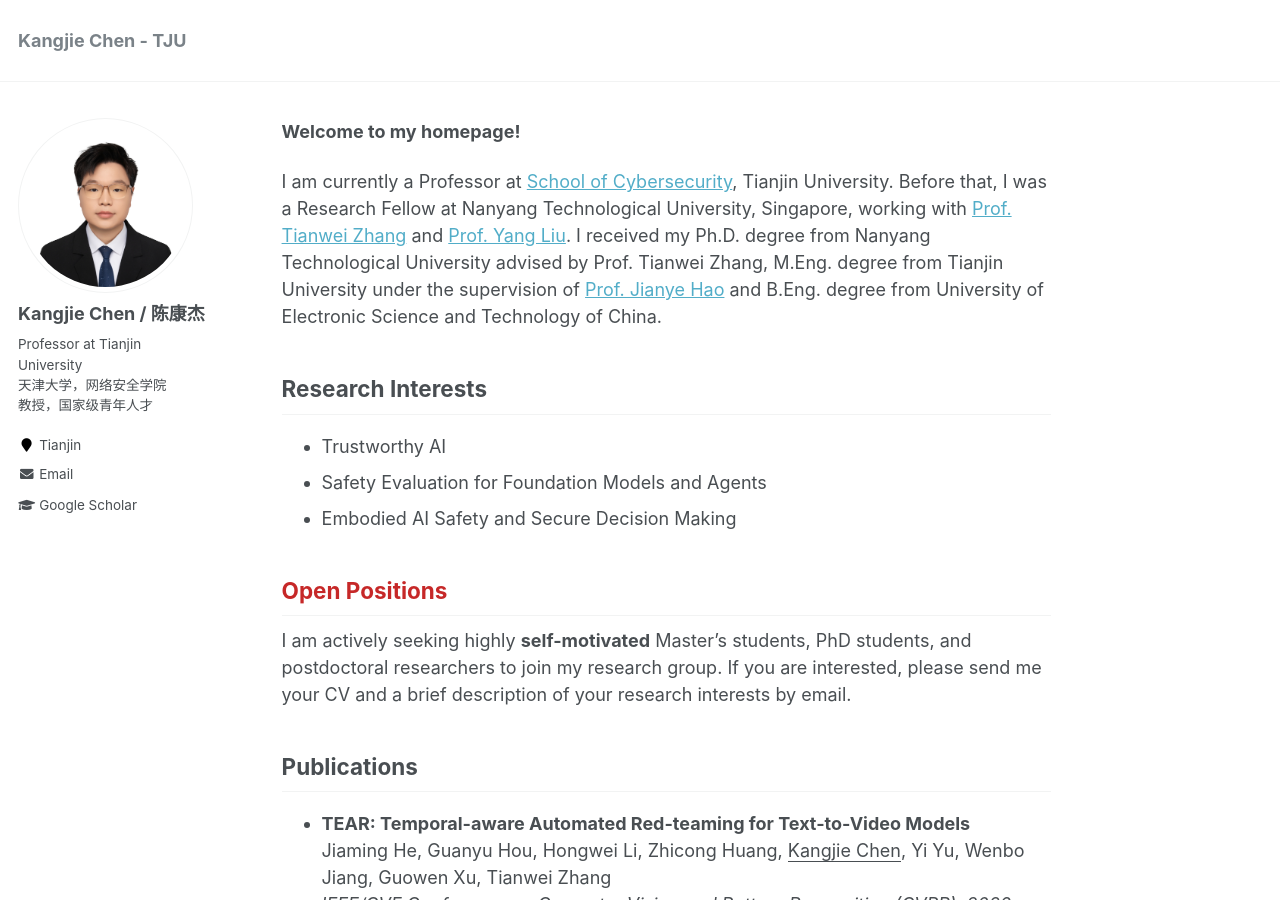
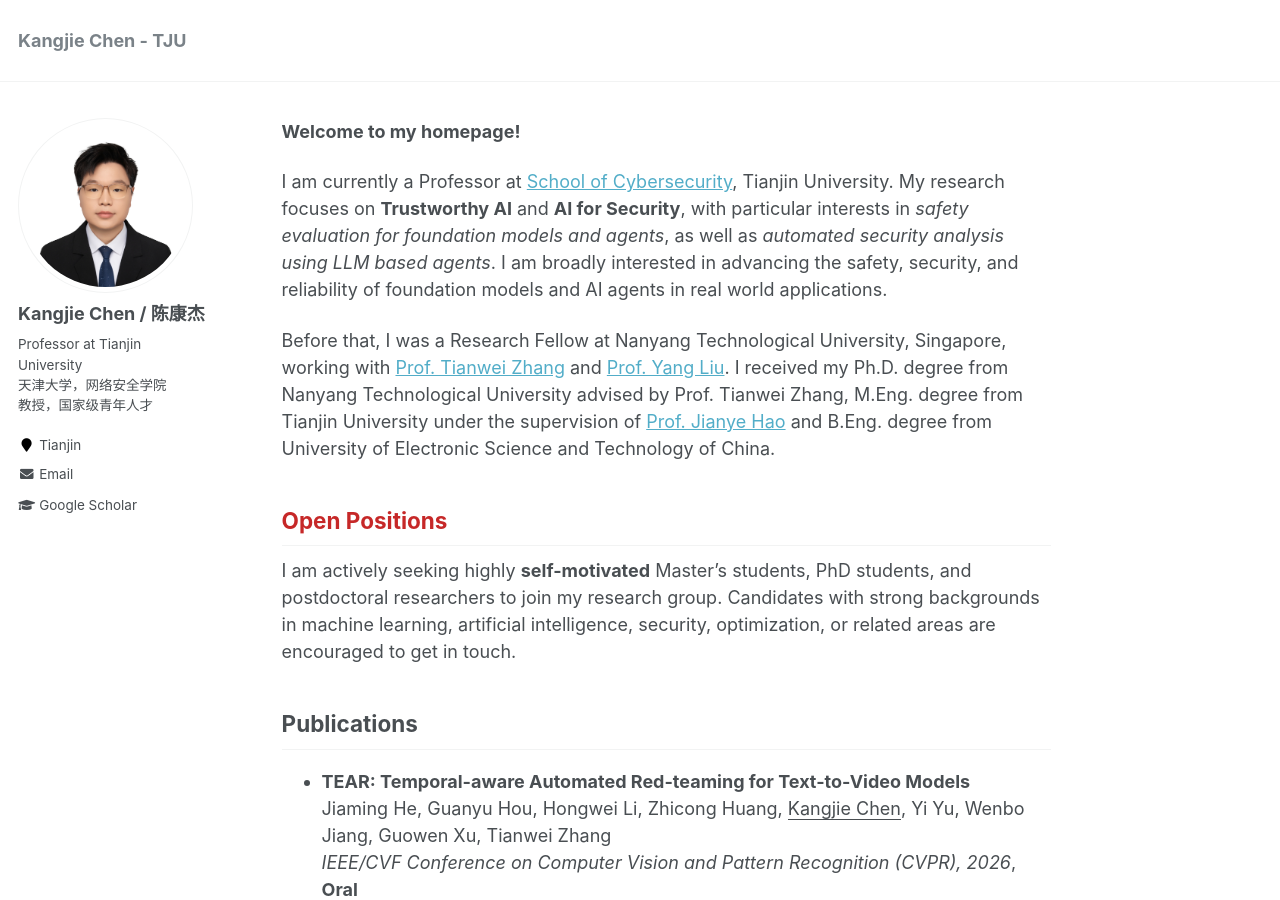
Before and after one commit to kangjie-chen/kangjie-chen.github.io, a Jekyll site: the page built from _pages/about.md, in a window 1280 px wide and 900 px high. Built offline with Jekyll 4.4.1, drawn with Linux system fonts in a browser that asks for light colours.

Commit message:
Update about.md

```diff
--- a/_pages/about.md
+++ b/_pages/about.md
@@ -11,16 +11,13 @@ redirect_from:
 <span style="font-size:large;font-weight:bold;"> Welcome to my homepage! </span>
 <br/>
 
-I am currently a Professor at [School of Cybersecurity](https://cse.tju.edu.cn/), Tianjin University. Before that, I was a Research Fellow at Nanyang Technological University, Singapore, working with [Prof. Tianwei Zhang](https://personal.ntu.edu.sg/tianwei.zhang/index.html) and [Prof. Yang Liu](https://personal.ntu.edu.sg/yangliu/). I received my Ph.D. degree from Nanyang Technological University advised by Prof. Tianwei Zhang, M.Eng. degree from Tianjin University under the supervision of [Prof. Jianye Hao](http://www.icdai.org/jianye.html) and B.Eng. degree from University of Electronic Science and Technology of China.
+I am currently a Professor at [School of Cybersecurity](https://cse.tju.edu.cn/), Tianjin University.
+My research focuses on **Trustworthy AI** and **AI for Security**, with particular interests in *safety evaluation for foundation models and agents*, as well as *automated security analysis using LLM based agents*. I am broadly interested in advancing the safety, security, and reliability of foundation models and AI agents in real world applications.
 
-## Research Interests
-- Trustworthy AI
-- Safety Evaluation for Foundation Models and Agents
-- Embodied AI Safety and Secure Decision Making
+Before that, I was a Research Fellow at Nanyang Technological University, Singapore, working with [Prof. Tianwei Zhang](https://personal.ntu.edu.sg/tianwei.zhang/index.html) and [Prof. Yang Liu](https://personal.ntu.edu.sg/yangliu/). I received my Ph.D. degree from Nanyang Technological University advised by Prof. Tianwei Zhang, M.Eng. degree from Tianjin University under the supervision of [Prof. Jianye Hao](http://www.icdai.org/jianye.html) and B.Eng. degree from University of Electronic Science and Technology of China.
 
 <h2 style="color:#c62828;">Open Positions</h2>
-I am actively seeking highly **self-motivated** Master’s students, PhD students, and postdoctoral researchers to join my research group. If you are interested, please send me your CV and a brief description of your research interests by email.
-
+I am actively seeking highly **self-motivated** Master’s students, PhD students, and postdoctoral researchers to join my research group. Candidates with strong backgrounds in machine learning, artificial intelligence, security, optimization, or related areas are encouraged to get in touch.
 
 ## Publications
 
```
